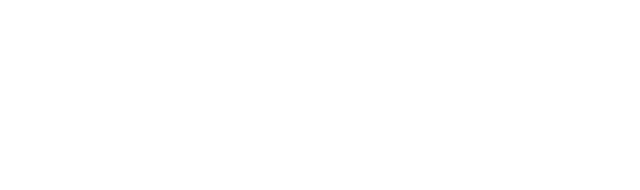
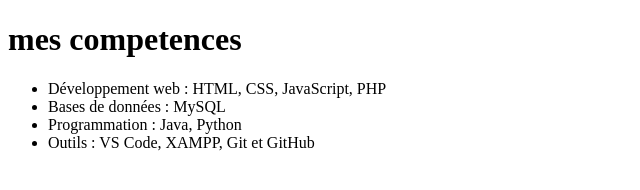
Before and after one commit to Monteronel/mon_cv, a plain HTML site: page index.html in a window 1280 px wide. Shown: the whole page, without its empty margins (0-640 px from the left). Drawn offline with Linux system fonts and the light colour scheme.

Commit message:
mise en place de la section competence

```diff
--- a/index.html
+++ b/index.html
@@ -7,6 +7,14 @@
     <title>Document</title>
 </head>
 <body>
-
+    <div class="competences">
+        <h1>mes competences</h1>
+        <ul>
+            <li>Développement web : HTML, CSS, JavaScript, PHP</li>
+            <li>Bases de données : MySQL</li>
+            <li>Programmation : Java, Python</li>
+            <li>Outils : VS Code, XAMPP, Git et GitHub</li>
+        </ul>
+    </div>
 </body>
 </html>
```
